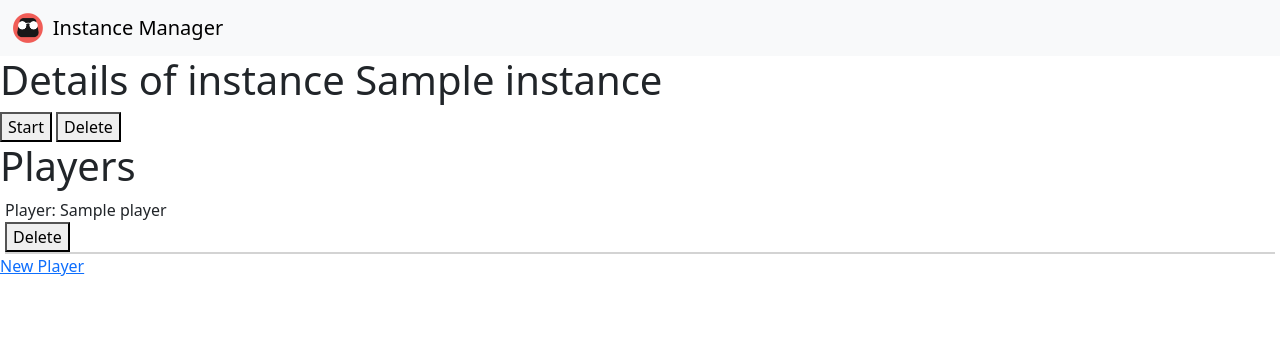
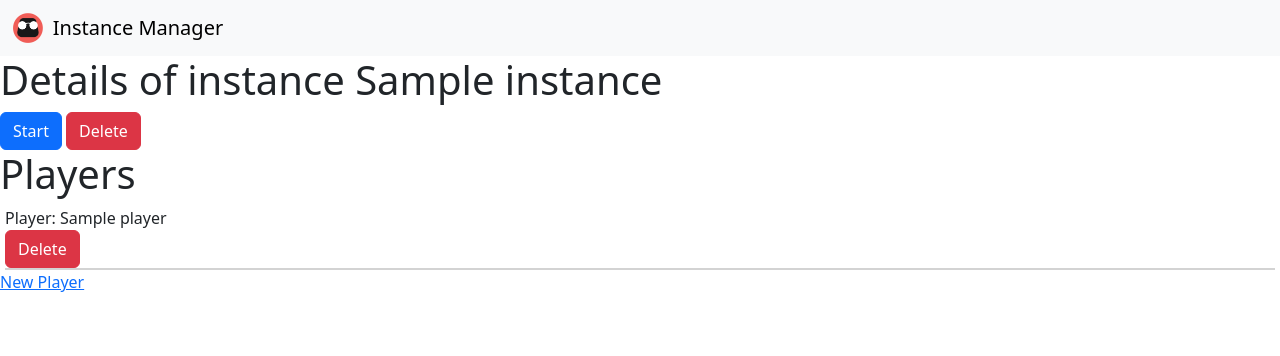
Before and after one commit to danielh13210/miningbots-coolify-manager, a Flask app: template templates/details.html in a window 1280 px wide. Shown: the top 356 px of the page. Run offline with Flask 3, Linux system fonts and the light colour scheme; the template is opened without the code that fills it: most values are stand-ins (such as "Sample title", 1, 10 or a date in 2020); parts of the project's set-up code (start-up, migrations or seed data) failed here and were passed over.

Commit message:
Color code buttons

```diff
--- a/templates/details.html
+++ b/templates/details.html
@@ -22,11 +22,11 @@
   </nav>
   <h1>Details of instance {{instance}}</h1>
   {% if instances[instance]['running'] %}
-    <button onclick="stop_instance_clicked('{{instance}}');" id="stop-instance-{{instance}}">Stop</button>
+    <button class="btn btn-secondary" onclick="stop_instance_clicked('{{instance}}');" id="stop-instance-{{instance}}">Stop</button>
   {% else %}
-    <button onclick="start_instance_clicked('{{instance}}');" id="start-instance-{{instance}}">Start</button>
+    <button class="btn btn-primary" onclick="start_instance_clicked('{{instance}}');" id="start-instance-{{instance}}">Start</button>
   {% endif %}
-  <button onclick="delete_instance_clicked('{{instance}}')" {{'disabled="true" title="Instance is running, must be stopped to delete."' if instances[instance]['running']}} id="delete-instance-{{instance}}">Delete</button>
+  <button class="btn btn-danger" onclick="delete_instance_clicked('{{instance}}')" {{'disabled="true" title="Instance is running, must be stopped to delete."' if instances[instance]['running']}} id="delete-instance-{{instance}}">Delete</button>
   <h1>Players</h1>
   {% if players %}
     {% for player in players %}
@@ -40,7 +40,7 @@
             <span style="color:red;">Warning: copy them before they're gone. You can only see them once.</span>
           </p>
         {% endif %}
-        <button onclick="delete_player_clicked('{{player}}','{{instance}}')" id="delete-player-{{player}}">Delete</button>
+        <button class="btn btn-danger" onclick="delete_player_clicked('{{player}}','{{instance}}')" id="delete-player-{{player}}">Delete</button>
       </div>
     {% endfor %}
   {% else %}
```
